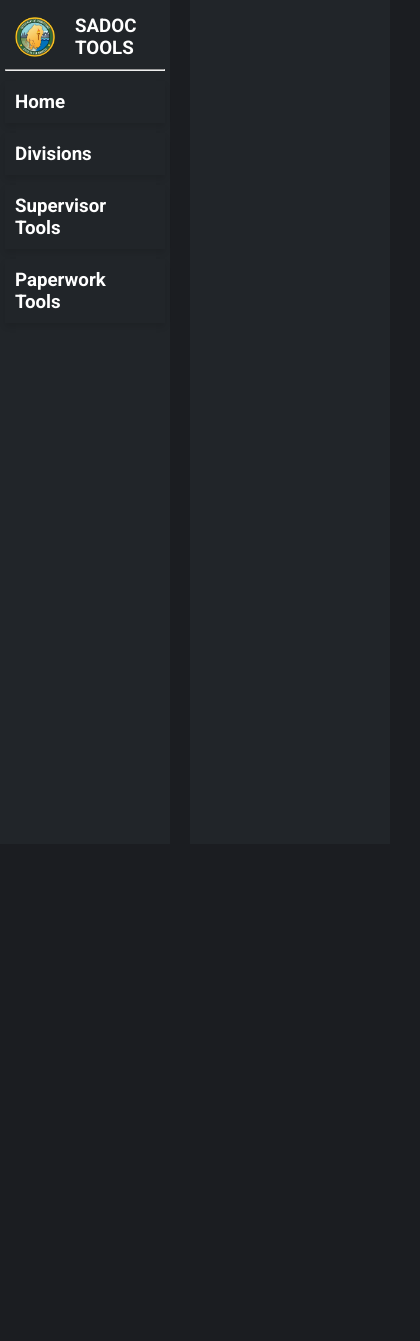
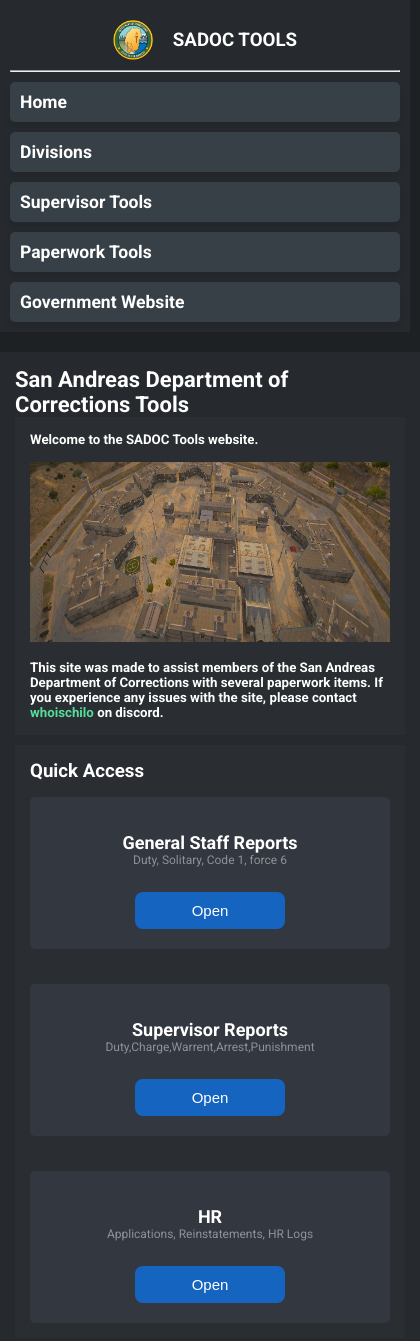
Before and after one commit to TyriqOdle/SADOC-TOOLS, a website built with webpack: page src/index.html in a window 390 px wide. Shown: the whole page, 420 px wide, since content can reach past the window. Before the commit the page ends 844 px from the top, so only its background shows below. Built offline with nearby package versions, Linux system fonts and the light colour scheme; a web font is replaced by a local one.

Commit message:
Finished the homepage layout.

```diff
--- a/src/index.html
+++ b/src/index.html
@@ -60,9 +60,64 @@
                 <h3>Paperwork Tools</h3>
             </div>
 
+            <div class="sidebar-item">
+                <a href="https://gov.eclipse-rp.net/viewforum.php?f=660" target="_blank" class="sidebar-item"><h3>Government Website</h3></a>
+            </div>
+
         </div>
 
         <div class="content">
+            <div class="content-header">
+                <h1>San Andreas Department of Corrections Tools</h1>
+            </div>
+
+            <div class="content-body opening">
+                <h5>Welcome to the SADOC Tools website.</h>
+                <img src="./img/Prison.png" alt="" id="homePageImg">
+
+                <h5>This site was made to assist members of the San Andreas Department
+                    of Corrections with several paperwork items. If you experience any issues
+                    with the site, please contact <strong style="color: #007bff;">whoischilo</strong> on discord.
+                </h5>
+            </div>
+
+            <div class="content-body quickAccess ">
+                <h3>Quick Access</h3>
+
+                <!--Quick Access Cards-->
+
+                <div class="cards-container flex">
+                    <div class="card flex">
+                        <div class="card-header">
+                            <h1>General Staff Reports</h1>
+                            <p>Duty, Solitary, Code 1, force 6</p>
+                        </div>
+                        <button class="btn btn-open">Open</button>
+                    </div>
+
+                    <div class="card flex">
+                        <div class="card-header">
+                            <h1>Supervisor Reports</h1>
+                            <p>Duty,Charge,Warrent,Arrest,Punishment</p>
+                        </div>
+                        <button class="btn btn-open">Open</button>
+                    </div>
+
+                    <div class="card flex">
+                        <div class="card-header">
+                            <h1>HR</h1>
+                            <p>Applications, Reinstatements, HR Logs</p>
+                        </div>
+                        <button class="btn btn-open">Open</button>
+                    </div>
+
+
+                </div>
+
+            </div>
+
+
+
 
         </div>
     </div>
--- a/src/styles.css
+++ b/src/styles.css
@@ -1,75 +1,235 @@
 @import url('https://fonts.googleapis.com/css2?family=Italiana&family=Montserrat:ital,wght@0,100..900;1,100..900&family=Roboto:ital,wght@0,100;0,300;0,400;0,500;0,700;0,900;1,100;1,300;1,400;1,500;1,700;1,900&display=swap');
+:root{
 
-:root{
-    --bg-dark-primary:#1b1d21;
-    --bg-dark-secondary:#212529;
+    --bg-dark-primary: #1e2124;
+    --bg-dark-secondary: #262a2e;
+    --bg-dark-tertiary: #2a2e32;
+    --bg-dark-quaternary: #333740;
+    --bg-dark-quinary: #384047;
+    --primary: #1565c0;
+    --accent-teal: #5d9;
+    --secondary-blue: #4a80cc;
+    --light: #ffffff;
+    --text-secondary: #8e9297;
     --shadow: 0 4px 6px rgba(0, 0, 0, 0.1);
-
 }
-
-
 *{
     margin: 0px;
     padding: 0px;
 }
-
 body,html{
     background-color: var(--bg-dark-primary);
-    height: 100%;
-    color: white;
+    height: 100vh;
+    color: var(--light);
     font-family: "Roboto", sans-serif;;
 }
-
 .flex{
     display: flex;
 }
-
 .d-none{
     display: none;
 }
-
 .container{
-    height: 100%;
+    min-height: 100vh;
     gap: 20px;
 }
-
 .sidebar{
     width: 250px;
+    min-height: 100vh;
     background-color: var(--bg-dark-secondary);
     padding: 5px;
-
 }
-
 .sidebar-item{
     padding: 10px;
     margin-top: 10px;
+    background-color: var(--bg-dark-quinary);
     box-shadow: var(--shadow);
+    border-radius: 5px;
     transition: all 0.3s ease;
+    font-size: 15px;
+    font-weight: bold;
 }
 
+.sidebar-item a{
+    text-decoration: none;
+    color: var(--light);
+    padding: 0px;
+}
 .sidebar-item:hover{
-    background-color: var(--bg-dark-primary);
+    background-color: var(--bg-dark-tertiary);
 }
-
 .dropdown{
-    background-color: var(--bg-dark-primary);
+    background-color: var(--bg-dark-tertiary);
 }
 .dropdown-item{
     font-size:  12px;
-}
-
-.dropdown-item:hover{
     background-color: var(--bg-dark-secondary);
 }
-
+.dropdown-item:hover{
+    background-color: var(--bg-dark-quaternary);
+}
 .sidebar-header{
     padding: 10px;
     align-items: center;
     gap: 20px;
 }
-
+/*Content */
 .content{
+    padding: 20px;
     background-color: var(--bg-dark-secondary);
     height: 100%;
     width: 80%;
+    overflow-y: auto;
 }
+.content-header{
+    font-size: 15px;
+}
+.content-body{
+    padding: 30px;
+    background-color: var(--bg-dark-tertiary);
+    margin-bottom: 10px;
+}
+#homePageImg{
+    margin-top: 15px;
+    margin-bottom: 15px;
+    width: 100%;
+    height: 300px;
+}
+/*Quick Access Section */
+.cards-container{
+    justify-content: center;
+    align-items: center;
+    flex-wrap: wrap;
+    gap: 20px;
+}
+.card{
+    background-color: var(--bg-dark-quaternary);
+    width: 300px;
+    padding: 20px;
+    border-radius: 5px;
+    margin-top: 15px;
+    flex-direction: column;
+    justify-content: center;
+    align-items: center;
+    gap: 10px;
+}
+.card-header{
+    text-align: center;
+    width: 90%;
+    padding: 20px;
+    background-color: var(--bg-dark-quaternary);
+    border-radius: 5px;
+}
+.card-header h1{
+    font-size: 20px;
+}
+.card-header p{
+    font-size: 15px;
+    color: var(--text-secondary);
+}
+.card button{
+    background-color: var(--primary);
+    padding: 10px;
+    width: 150px;
+    color: white;
+    font-size: 15px;
+    border-radius: 8px;
+    border: none;
+    transition: all 0.3s ease;
+}
+.card button:hover{
+    background-color: var(--secondary-blue);
+}
+
+
+.opening strong[style="color: #007bff;"] {
+    color: var(--accent-teal) !important;
+}
+
+
+
+@media (min-width: 1200px) {
+    .card {
+        width: 350px;
+    }
+}
+
+
+@media (max-width: 1199px) {
+    .content {
+        width: 75%;
+    }
+}
+
+
+@media (max-width: 991px) {
+    .container {
+        flex-direction: column;
+    }
+
+    .sidebar {
+        width: 100%;
+        min-height: auto;
+        padding: 10px;
+    }
+
+    .content {
+        width: 100%;
+        padding: 15px;
+    }
+
+    .cards-container {
+        justify-content: space-around;
+    }
+
+    .card {
+        width: 45%;
+        min-width: 280px;
+    }
+}
+
+
+@media (max-width: 767px) {
+    .content-body {
+        padding: 20px;
+    }
+
+    .card {
+        width: 100%;
+    }
+
+    .card-header {
+        padding: 15px;
+    }
+
+    #homePageImg {
+        height: 200px;
+    }
+}
+
+
+@media (max-width: 575px){
+    .content-header h1 {
+        font-size: 22px;
+    }
+
+    .content-body {
+        padding: 15px;
+    }
+
+    .sidebar-header {
+        justify-content: center;
+    }
+
+    .card-header h1 {
+        font-size: 18px;
+    }
+
+    .card-header p {
+        font-size: 12px;
+    }
+
+    #homePageImg {
+        height: 180px;
+    }
+}
```
Also changed, not shown: src/img/Prison.png (added).
